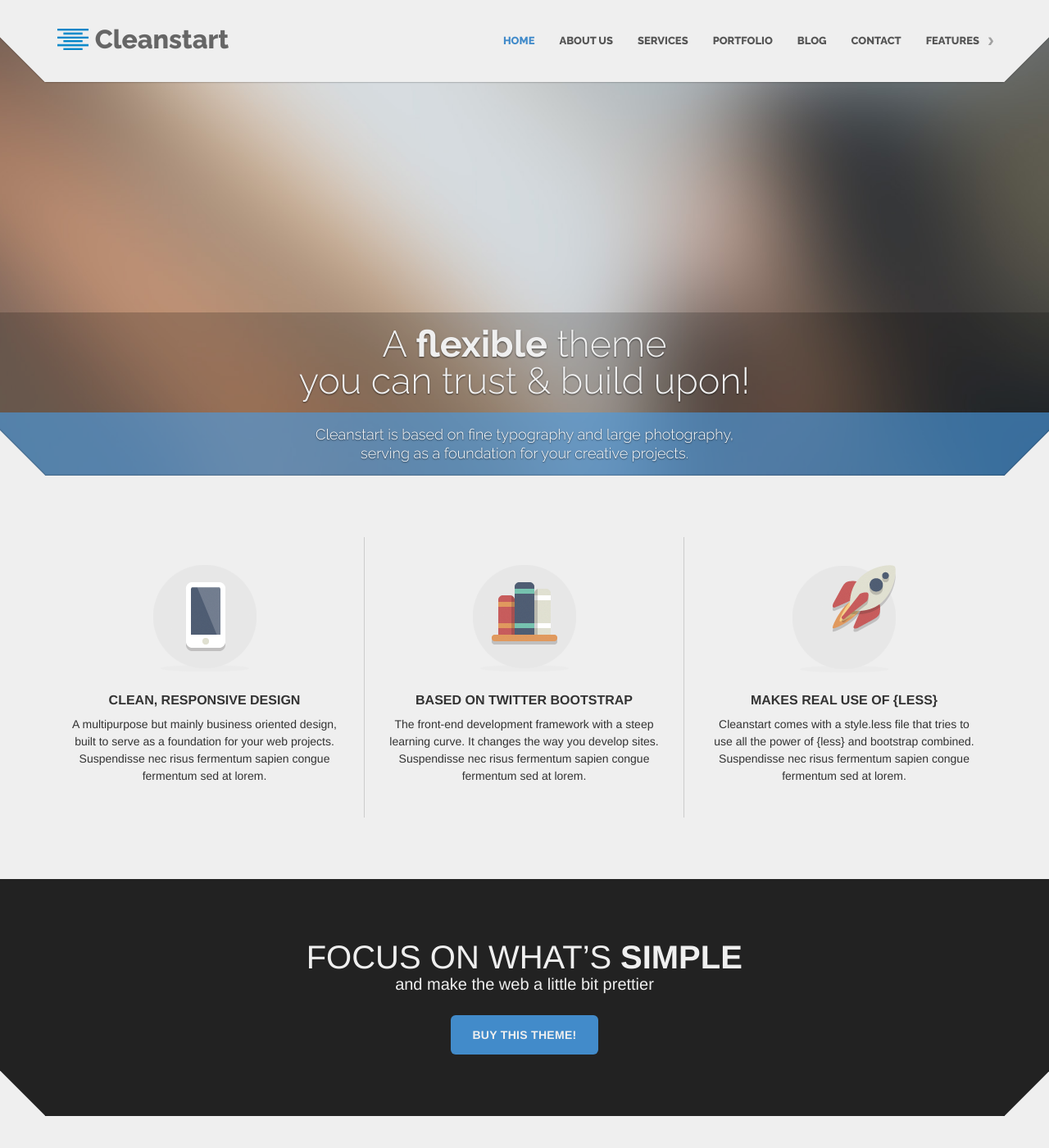
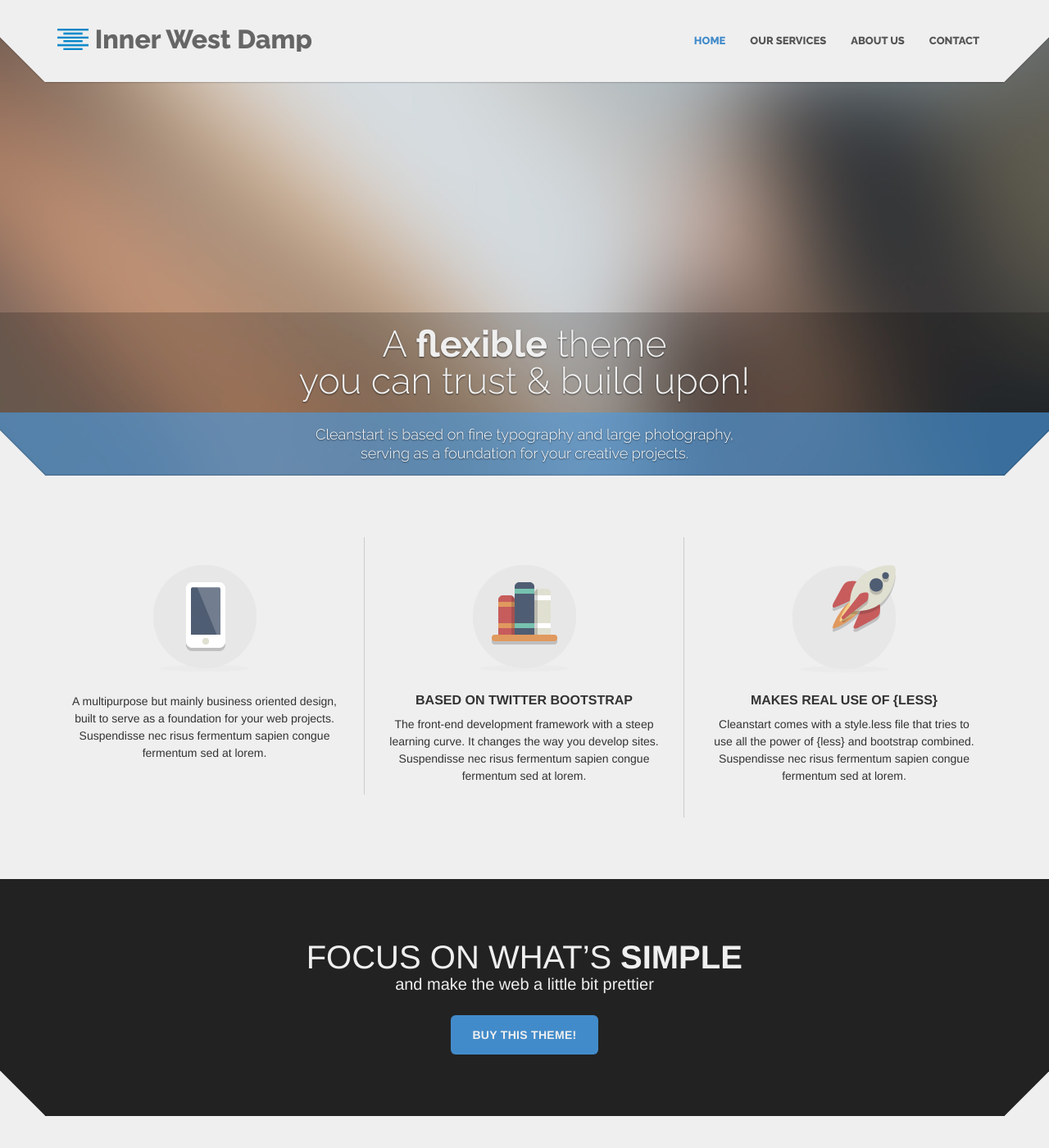
Before and after one commit to innerwestdamp/innerwestdamp.github.io, a Jekyll site: the page built from index.html, in a window 1280 px wide and 1400 px high. Shown: the whole window at 82% size. Built offline with Jekyll 4.4.1, drawn with Linux system fonts in a browser that asks for light colours; nearby versions of some CDN libraries; some of the changed text lies outside the part shown.

Commit message:
added about and services pages

```diff
--- a/_includes/footer.html
+++ b/_includes/footer.html
@@ -10,28 +10,18 @@
            <div class="row">
                 <div class="footer_teaser pl_about_us_widget col-sm-4 col-md-4">
                      <h3>Contact Details</h3>
-                     <p>PLETHORA THEMES <small>Web-Development Company</small><br>
-                          795 Folsom Ave, Suite 600, San Francisco, CA 94107</p>
-                     <p><i class="fa fa-envelope"></i> contact@example.com</p>
-                     <p><i class="fa fa-phone"></i> (+30) 265-9987</p>
+
+                     <p><i class="fa fa-phone"></i> 1800 157 824</p>
+                     <p><i class="fa fa-envelope"></i> info@innerwestdamp.com.au</p>
                      <div class="footer_social">
-                          <div class="social_wrapper"><a href="https://www.facebook.com/plethorathemes"><i class="fa fa-facebook"></i></a> <a href="#"><i class="fa fa-youtube"></i></a> <a href="#googleplus"><i class="fa fa-google-plus"></i></a></div>
+                          <div class="social_wrapper">
+                            <a href="https://www.facebook.com/plethorathemes"><i class="fa fa-facebook"></i></a>
+                            <a href="#googleplus"><i class="fa fa-google-plus"></i></a>
+                          </div>
                      </div>
                 </div>
-                <div class="footer_teaser pl_latest_news_widget col-sm-4 col-md-4">
-                     <h3>Latest News</h3>
-                     <ul class="media-list">
-                          <li class="media"> <a href="#" class="media-photo" style="background-image:url(images/portfolio/t5-thumb.jpg)"></a> <a href="#" class="media-date">19<span>FEB</span></a>
-                               <h5 class="media-heading"><a href="#">Media heading, this is a title of a news...</a></h5>
-                               <p>Fugiat dapibus, tellus ac cursus commodo, ut fermentum...</p>
-                          </li>
-                          <li class="media"> <a href="#" class="media-photo" style="background-image:url(images/portfolio/t4-thumb.jpg)"></a> <a href="#" class="media-date">18<span>FEB</span></a>
-                               <h5 class="media-heading"><a href="#">Media heading, of a news item.</a></h5>
-                               <p>Fugiat dapibus, tellus ac cursus commodo, condime ntum nibh, ut fermentum...</p>
-                          </li>
-                     </ul>
-                </div>
-                <div class="footer_teaser pl_flickr_widget col-sm-4 col-md-4" id="latest-flickr-images">
+
+                <div class="footer_teaser pl_flickr_widget col-sm-6 col-md-6" id="latest-flickr-images">
                      <h3>FlickrFeed</h3>
                      <ul></ul>
                 </div>
@@ -41,7 +31,7 @@
  <div class="copyright">
       <div class="container">
            <div class="row">
-                <div class="col-sm-4 col-md-4">Copyright ©2014 all rights reserved </div>
+                <div class="col-sm-4 col-md-4"></div>
                 <div class="col-sm-4 col-md-4"></div>
                 <div class="text-right col-sm-4 col-md-4">Designed by <a href="http://www.plethorathemes.com">Plethora Themes</a> </div>
            </div>
--- a/_includes/header.html
+++ b/_includes/header.html
@@ -1,44 +1,18 @@
 <header class="header">
   <div class="container">
-       <div class="logo"><a class="brand" href="index.html"> <img src="images/cleanstart_logo.png" alt="optional logo"> <span class="logo_title">Cleanstart</span></a></div>
+       <div class="logo">
+        <a class="brand" href="index.html">
+          <img src="images/cleanstart_logo.png" alt="optional logo">
+        <span class="logo_title">Inner West Damp</span></a>
+      </div>
        <div id="mainmenu" class="menu_container">
             <label class="mobile_collapser">MENU</label>
             <!-- Mobile menu title -->
             <ul>
                  <li class="active"><a href="index.html">Home</a></li>
-                 <li><a href="about_us.html">About Us</a></li>
-                 <li><a href="services.html">Services</a></li>
-                 <li><a href="portfolio.html">Portfolio</a></li>
-                 <li><a href="blog.html">Blog</a></li>
+                 <li><a href="/services">Our Services</a></li>
+                 <li><a href="/about">About Us</a></li>
                  <li><a href="contact.html">Contact</a></li>
-                 <li><a href="#">Features</a>
-                      <div class="dmui_dropdown_block full_width" style="background-image: url(images/mega_menu_background.png); background-repeat:no-repeat; background-position:right;">
-                           <div class="dmui-container">
-                                <div class="dmui-col span3">
-                                     <div class="dmui-container">
-                                          <ul class="dmui-submenu">
-                                               <li><a href="home_alternative.html">Home Alternative</a></li>
-                                               <li><a href="page_alternative.html">Page Alternative</a></li>
-                                               <li><a href="gallery.html">Portfolio Masonry</a></li>
-                                               <li><a href="portfolio_item.html">Portfolio Item</a></li>
-                                               <li><a href="portfolio_item_2.html">Portfolio Item II</a></li>
-                                          </ul>
-                                     </div>
-                                </div>
-                                <div class="dmui-col span3">
-                                     <div class="dmui-container">
-                                          <ul class="dmui-submenu">
-                                               <li><a href="single_post.html">Single Post</a></li>
-                                               <li><a href="404.html">ERROR 404</a></li>
-                                               <li><a href="register.html">Register or Sign in</a></li>
-                                               <li><a href="elements.html">Design  Elements</a></li>
-                                               <li><a href="documentation/index.html">Documentation <span class="label label-danger">new</span></a></li>
-                                          </ul>
-                                     </div>
-                                </div>
-                           </div>
-                      </div>
-                 </li>
             </ul>
        </div>
        <div class="triangle-up-left"></div>
--- a/_includes/scripts.html
+++ b/_includes/scripts.html
@@ -19,24 +19,5 @@
 <script type="text/javascript" src="js/collapser.js"></script>
 <!--Twitter Feed API -->
 <script type="text/javascript" src="js/tweetie/tweetie.min.js"></script>
-<!--Style Switcher, You propably want to remove this!-->
-<script type="text/javascript" src="js/style_switcher.js"></script>
-<div class="style_switcher">
-     <div class="gear"><i class="fa fa-gear"></i></div>
-     <div class="styles">
-          <h6>Style Switcher</h6>
-          <ul>
-               <li class="style-classic"><i class="fa fa-circle"></i> Blue Default</li>
-               <li class="style-golden"><i class="fa fa-circle"></i> Golden</li>
-               <li class="style-purple"><i class="fa fa-circle"></i> Purple</li>
-          </ul>
-          <p></p>
-          <ul>
-               <li class="style-onepage"><a href="onepage.html"><i class="fa fa-desktop"></i> One-Pager</a></li>
-          </ul>
-          <p></p>
-          <ul>
-               <li><a href="Documentation/index.html"><i class="fa fa-flag"></i> Documentation</a></li>
-          </ul>
-     </div>
+
 </div>
--- a/_layouts/page.html
+++ b/_layouts/page.html
@@ -4,7 +4,7 @@
 <div class="post">
 
   <header class="post-header">
-    <h1>{{ page.title }}</h1>
+    <h1>{{ page.title }} ah</h1>
   </header>
 
   <article class="post-content">
--- a/css/style.scss
+++ b/css/style.scss
@@ -929,7 +929,7 @@
   color: #428bca;
 }
 .logo {
-  width: 315px;
+  width: 430px;
   max-height: 100px;
   float: left;
   margin: 33px 0px 0px 0;
--- a/index.html
+++ b/index.html
@@ -12,7 +12,7 @@
      <div class="container">
           <div class="row">
                <div class="feature_teaser col-sm-4 col-md-4"> <img alt="responsive" src="images/phone-v2.png">
-                    <h3>Clean, Responsive Design</h3>
+                    <h3></h3>
                     <p>A multipurpose but mainly business oriented design, built to serve as a foundation for your web projects. Suspendisse nec risus fermentum sapien congue fermentum sed at lorem.</p>
                </div>
                <div class="feature_teaser col-sm-4 col-md-4"> <img alt="responsive" src="images/lib-v2.png">
@@ -91,16 +91,3 @@
           </div>
      </div>
 </section>
-
-<!-- TWITTER FEED SECTION -->
-
-<section class="twitter_feed_wrapper skincolored_section">
-     <div class="container">
-          <div class="row">
-               <div class="twitter_feed_icon wow fadeInDown"><a href="https://twitter.com/PlethoraThemes"><i class="fa fa-twitter"></i></a></div>
-               <div id="twitter_flexslider" class="flexslider"></div>
-          </div>
-     </div>
-</section>
-
-<!-- END OF TWITTER FEED SECTION -->
```
Also changed, not shown: pages/about.html (added, +11 -0 lines), pages/services.html (added, +12 -0 lines), 5 other files.
